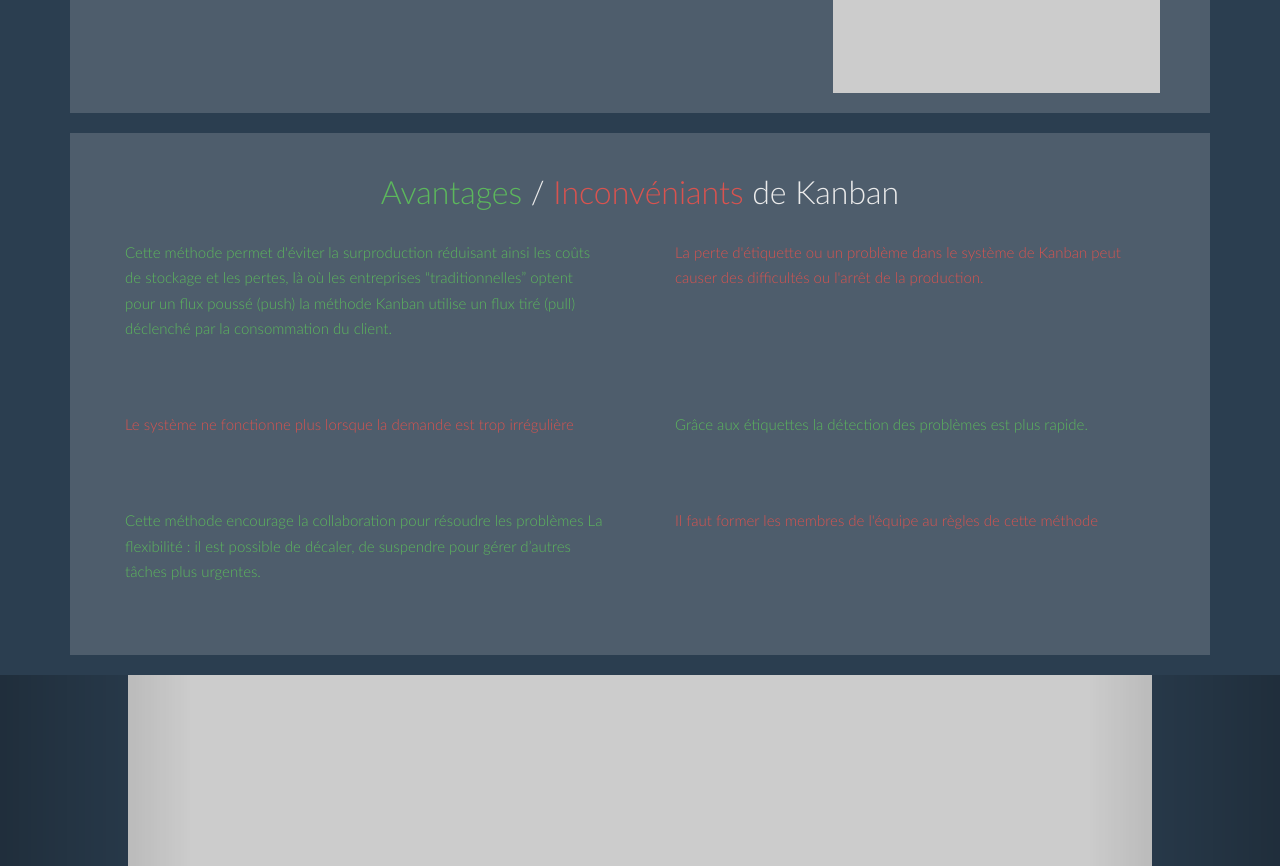
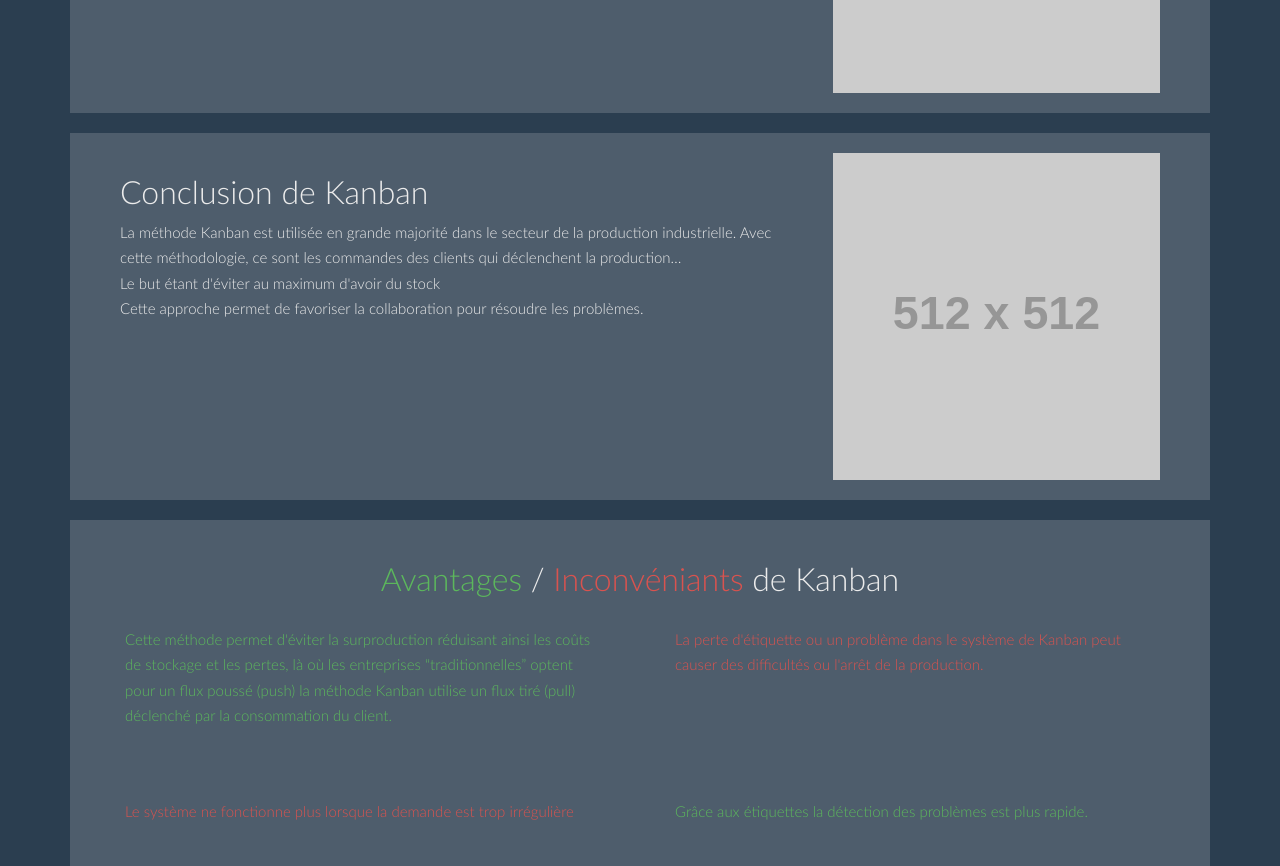
Before and after one commit to Grangeos/Exercice-Kanban, a React (Create React App) app: page / in a window 1280 px wide. Shown: the part 1300-2166 px from the top of the page. Built offline with nearby package versions, Linux system fonts and the light colour scheme; a web font is replaced by a local one.

Commit message:
integration contenu

```diff
--- a/src/js/App.js
+++ b/src/js/App.js
@@ -27,6 +27,12 @@ class App extends PureComponent {
             <Section title="Titre H2" imageAlt="" imageSrc="https://placehold.it/512x512">
                 Lorem ipsum dolor sit amet consectetur adipisicing elit. Quod ad voluptatem praesentium. Perspiciatis, dolores nulla repellat magni, repellendus rerum consequuntur nobis rem labore, tempore aperiam neque illo sapiente eligendi aspernatur!
             </Section>
+            <Section title="Conclusion de Kanban" imageAlt="" imageSrc="https://placehold.it/512x512">
+            La méthode Kanban est utilisée en grande majorité dans le secteur de la production industrielle. Avec cette méthodologie, ce sont les commandes des clients qui déclenchent la production… <br />
+            Le but étant d'éviter au maximum d'avoir du stock <br />
+            Cette approche permet de favoriser la collaboration pour résoudre les problèmes.
+
+            </Section>
             <Avantages />
 
         </Grid>
```
